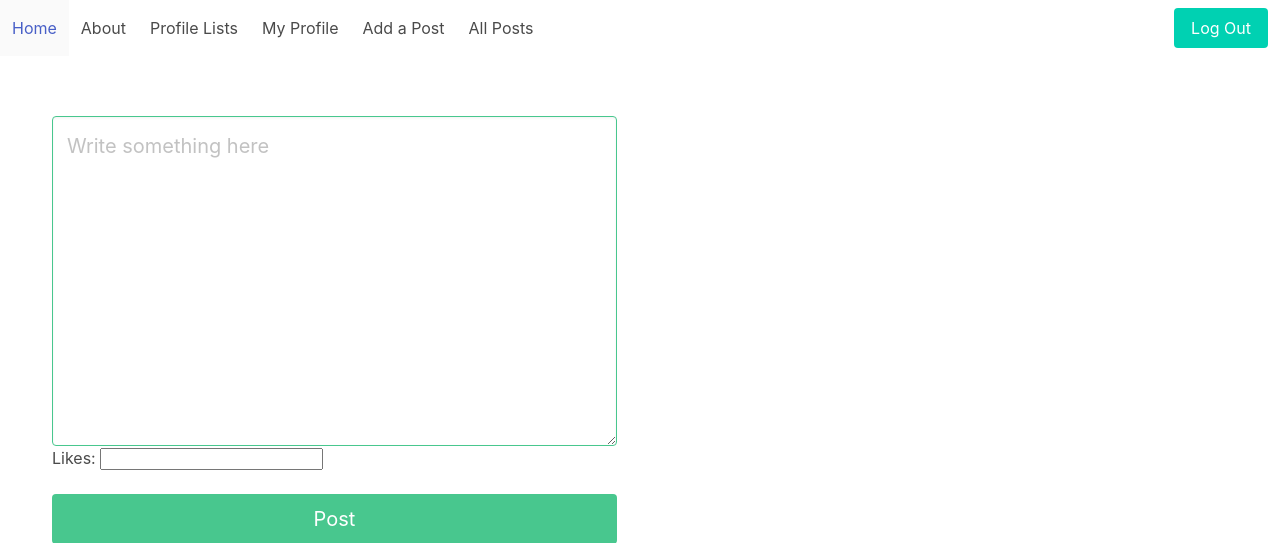
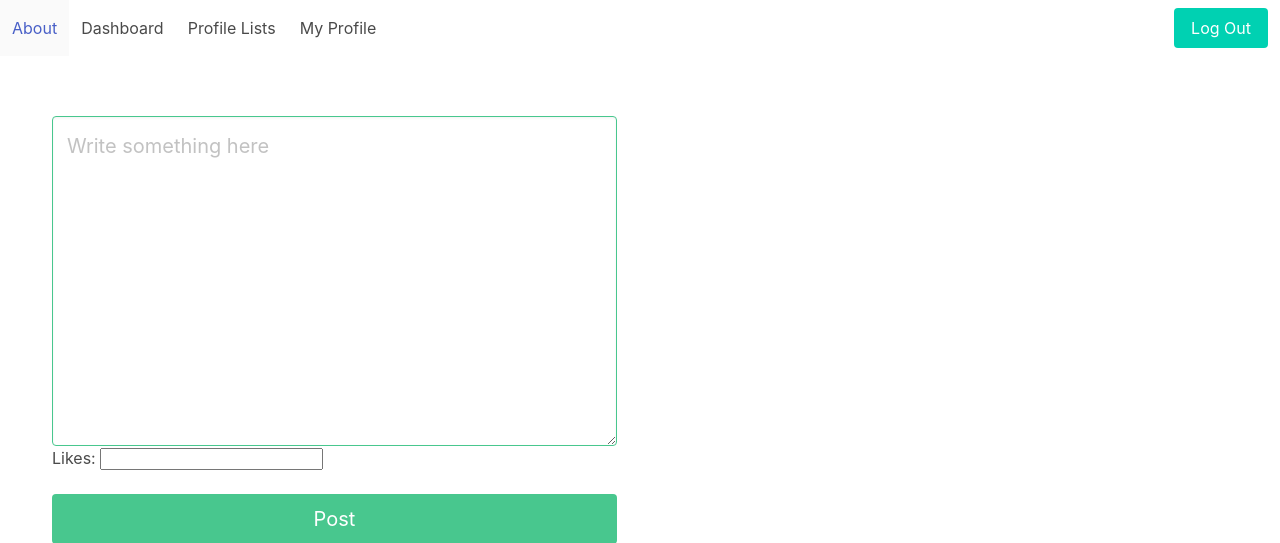
Before and after one commit to parvinfrzd/django-social-networking-app, a Django app: page / in a window 1280 px wide. Shown: the top 543 px of the page. Run offline with Django 4.2, Linux system fonts and the light colour scheme; the visitor is signed in with stand-in values (Sample User, id 1); data that the repository does not hold is empty.

Commit message:
Update base template navigation bar

```diff
--- a/main_app/templates/base.html
+++ b/main_app/templates/base.html
@@ -12,22 +12,19 @@
     <nav class="navbar" role="navigation" aria-label="main navigation">
         <div id="navbarBasicExample" class="navbar-menu">
           <div class="navbar-start">
-            <a href="{% url 'social:dashboard' %}" class="navbar-item">
-              Home
-            </a>
-
             <a href="{% url 'social:about' %}" class="navbar-item">
               About
             </a>
             {% if user.is_authenticated %}
+              <a href="{% url 'social:dashboard' %}" class="navbar-item">
+                Dashboard
+              </a>
               <a href="{% url 'social:profile_list' %}" class="navbar-item">
                 Profile Lists
               </a>
               <a href="{% url 'social:profile' user.profile.pk%}"class="navbar-item">
                 My Profile
               </a>
-                <a href="{% url 'social:posts_create' %}" class="navbar-item">Add a Post</a>
-                <a href="/posts" class="navbar-item">All Posts</a>
             {% endif %}
             </div>
           </div>
```
Lines whose indentation alone changed are shown as unchanged.
